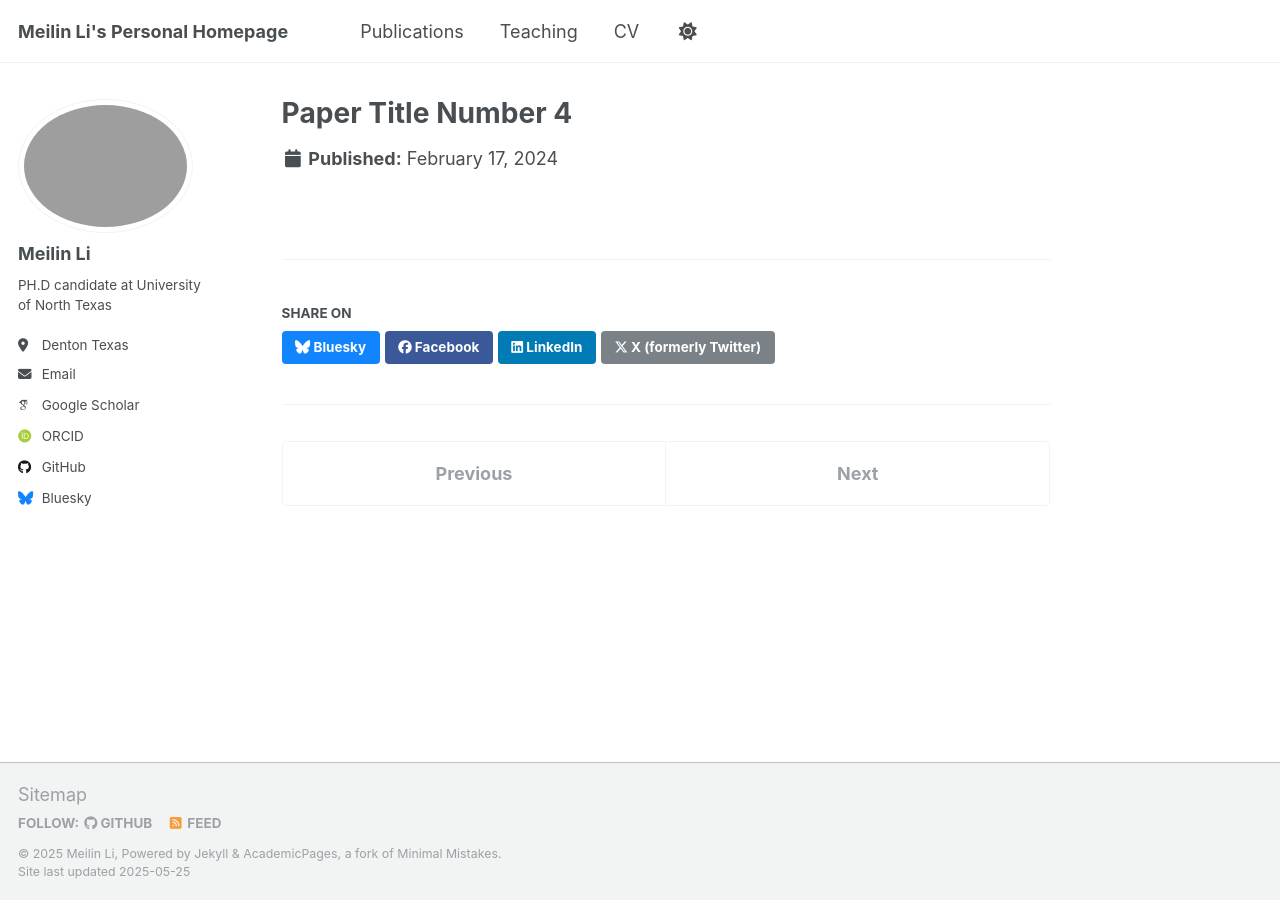
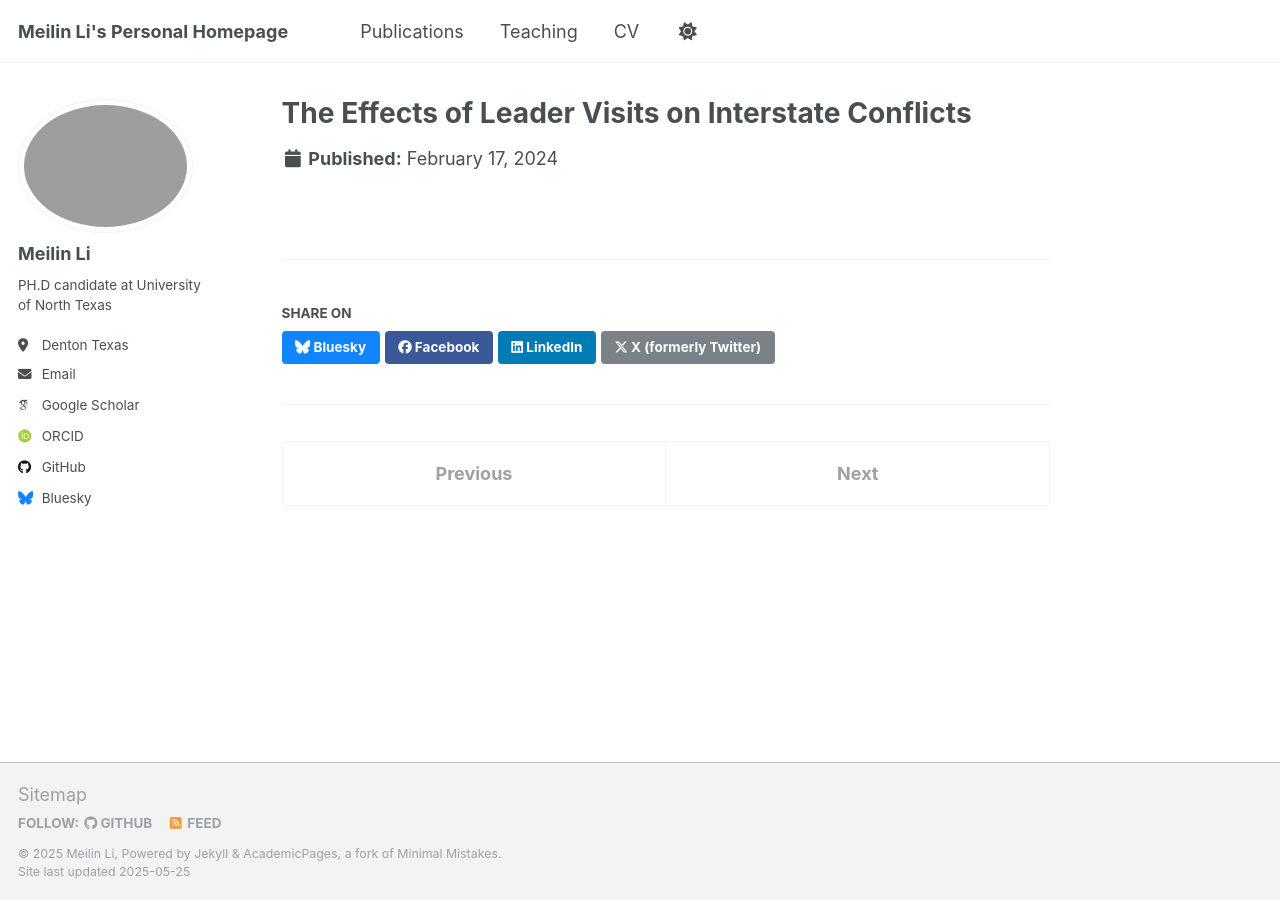
Before and after one commit to meilinlinet/meilinlinet.github.io, a Jekyll site: the page built from _publications/2024-02-17-paper-title-number-4.md, in a window 1280 px wide. Built offline with Jekyll 4.4.1, drawn with Linux system fonts in a browser that asks for light colours; some web fonts are replaced.

Commit message:
Update 2024-02-17-paper-title-number-4.md

```diff
--- a/_publications/2024-02-17-paper-title-number-4.md
+++ b/_publications/2024-02-17-paper-title-number-4.md
@@ -1,6 +1,6 @@
 ---
-#title: "The Effects of Leader Visits on Interstate Conflicts"
-#collection: publications
-#category: conferences
-#excerpt: 'The Effects of Leader Visits on Interstate Conflicts'
+title: "The Effects of Leader Visits on Interstate Conflicts"
+collection: publications
+category: conferences
+excerpt: 'The Effects of Leader Visits on Interstate Conflicts'
 ---
```
